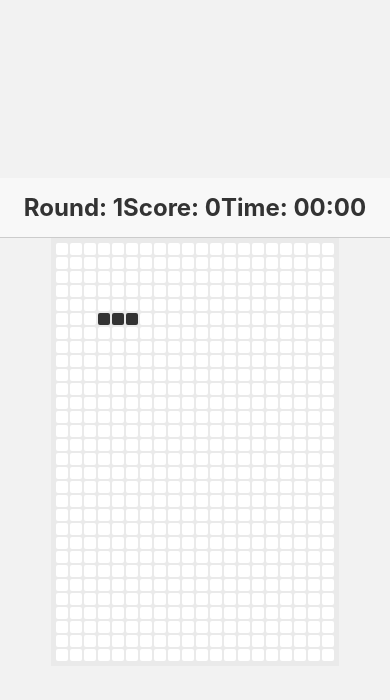
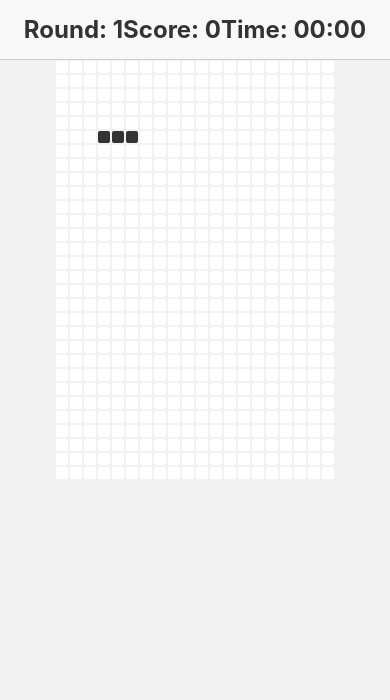
Before and after one commit to SometimesThinks/newtroSnake, a React Native app: screen /Game in a window 390 px wide. Shown: the top 700 px of the page. Built offline with nearby package versions, Linux system fonts and the light colour scheme.

Commit message:
chore: react-native-gesture-handler 설치

```diff
--- a/App.tsx
+++ b/App.tsx
@@ -1,6 +1,7 @@
 import React from 'react';
 import { NavigationContainer } from '@react-navigation/native';
 import { createNativeStackNavigator } from '@react-navigation/native-stack';
+import { GestureHandlerRootView } from 'react-native-gesture-handler';
 import styled from 'styled-components/native';
 import HomeScreen from './src/screens/HomeScreen';
 import GameScreen from './src/screens/GameScreen';
@@ -10,6 +11,7 @@ const Stack = createNativeStackNavigator();
 
 function App(): React.JSX.Element {
   return (
+    <GestureHandlerRootView style={{ flex: 1 }}>
       <NavigationContainer>
         <Stack.Navigator
           initialRouteName='Home'
@@ -21,6 +23,7 @@ function App(): React.JSX.Element {
           <Stack.Screen name='Setting' component={SettingScreen} />
         </Stack.Navigator>
       </NavigationContainer>
+    </GestureHandlerRootView>
   );
 }
 
--- a/index.js
+++ b/index.js
@@ -1,3 +1,5 @@
+import 'react-native-gesture-handler';
+
 import { AppRegistry } from 'react-native';
 import App from './App';
 import { name as appName } from './app.json';
--- a/package.json
+++ b/package.json
@@ -15,6 +15,7 @@
     "@react-navigation/native-stack": "^7.3.10",
     "react": "18.3.1",
     "react-native": "0.76.0",
+    "react-native-gesture-handler": "^2.25.0",
     "react-native-safe-area-context": "^5.4.0",
     "react-native-screens": "^4.10.0",
     "styled-components": "^6.1.13"
--- a/src/components/GameBody.tsx
+++ b/src/components/GameBody.tsx
@@ -1,4 +1,5 @@
-import React, { useState } from 'react';
+import React from 'react';
+import { useState, useEffect } from 'react';
 import styled from 'styled-components/native';
 
 const BOARD_WIDTH = 20;
@@ -26,8 +27,7 @@ const GameBody = () => {
 };
 
 const Board = styled.View`
-  background-color: #eaeaea;
-  padding: 4px;
+  flex: 1;
 `;
 
 const Row = styled.View`
```
Also changed, not shown: 1 other file (tests, documents, lock files or other folders). Lines whose indentation alone changed are shown as unchanged.
